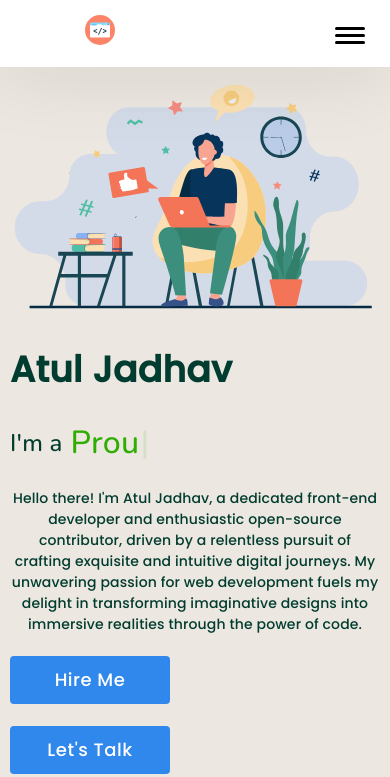
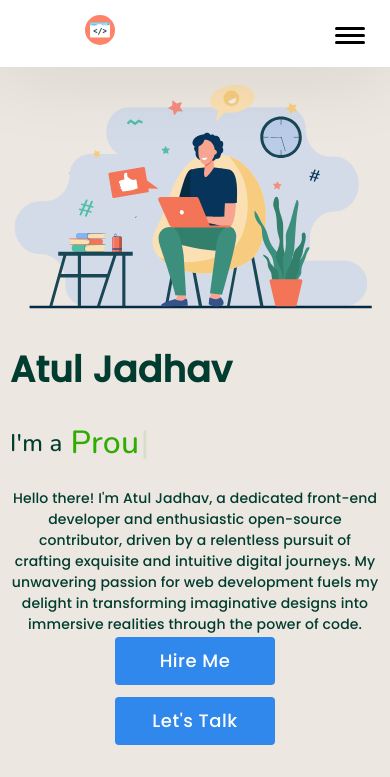
Before and after one commit to atuljadhav93/Portfolio, a React (Create React App) app: page / in a window 390 px wide. Shown: the top 777 px of the page. Built offline with nearby package versions, Linux system fonts and the light colour scheme.

Commit message:
add responsive

```diff
--- a/src/App.css
+++ b/src/App.css
@@ -579,6 +579,7 @@ input[type="checkbox"] {
     -webkit-border-radius: 10px;
     -moz-border-radius: 10px;
     display:flex;
+    justify-content: flex-start !important;
   } */
 }
 
@@ -847,13 +848,15 @@ input[type="checkbox"] {
 
 /* cloud btn */
 .download_button {
-  margin: 15px;
-  display: block;
+  /* margin-left: 30px; */
+  /* display: block; */
   height: 110px;
   cursor: pointer;
   border-radius: 10px;
   -webkit-border-radius: 10px;
   -moz-border-radius: 10px;
+  /* display: flex !important;
+  justify-content: center !important; */
 }
 
  .filename {
--- a/src/component/HeroSection.jsx
+++ b/src/component/HeroSection.jsx
@@ -30,9 +30,13 @@ export default function HeroSection() {
     <Box id="heroSection" className="hero--section">
       <Box className="hero--section--content--box">
         <Box className="hero--section--content">
-          <PoppinsThirtySixText sx={{
-            color:"#003C2F"
-          }}>Atul Jadhav</PoppinsThirtySixText>
+          <PoppinsThirtySixText
+            sx={{
+              color: "#003C2F",
+            }}
+          >
+            Atul Jadhav
+          </PoppinsThirtySixText>
           <Box
             style={{
               display: "flex",
@@ -47,7 +51,7 @@ export default function HeroSection() {
                 fontFamily: "'Nunito', sans-serif",
                 fontWeight: 400,
                 fontSize: "1.5rem",
-                color:"#003C2F"
+                color: "#003C2F",
               }}
             >
               I'm a
@@ -60,7 +64,7 @@ export default function HeroSection() {
                 fontWeight: 400,
                 fontSize: "2rem",
                 // color: "#dc143c",
-                color:"#30AD01"
+                color: "#30AD01",
               }}
             >
               <TypeWriter
@@ -82,6 +86,39 @@ export default function HeroSection() {
             {SelfIntoText}
           </PoppinsForteenText>
         </Box>
+        <Box
+          sx={{
+            display: "flex",
+            justifyContent: {
+              xs: "center",
+              sm: "flex-start",
+              md: "flex-start",
+              lg: "flex-start",
+              xl: "flex-start",
+            },
+            alignItems: {
+              xs: "center",
+              sm: "flex-start",
+              md: "flex-start",
+              lg: "flex-start",
+              xl: "flex-start",
+            },
+            flexDirection: {
+              xs: "column",
+              sm: "row",
+              md: "row",
+              lg: "row",
+              xl: "row",
+            },
+            mt: {
+              xs: "2px",
+              sm: "2px",
+              md: "16px",
+              lg: "16px",
+              xl: "16px",
+            },
+          }}
+        >
           <ButtonStyle
             id="hireMe"
             sx={{
@@ -119,11 +156,12 @@ export default function HeroSection() {
           >
             {LetsTalk}
           </ButtonStyle>
+        </Box>
         <Box
-          style={{
+          sx={{
             display: "flex",
             width: "auto",
-            marginTop: "24px",
+            marginTop: "24px"
           }}
         >
           <Box className="effect jaques">
```
Also changed, not shown: src/component/AboutMe.jsx (+10 -0 lines). Lines whose indentation alone changed are shown as unchanged.
